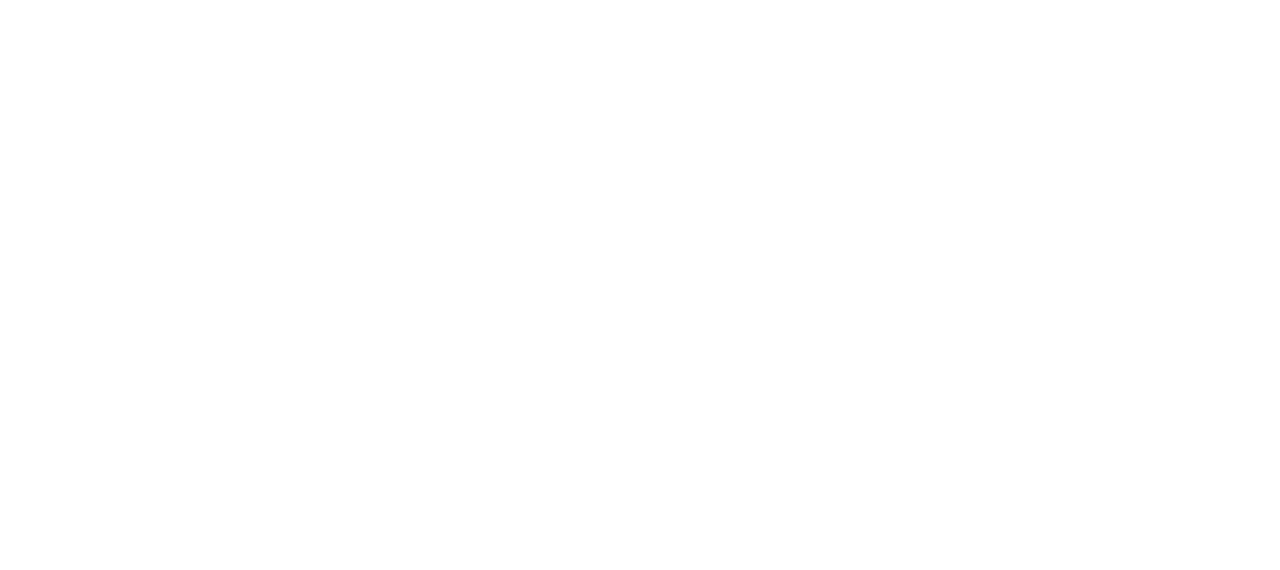
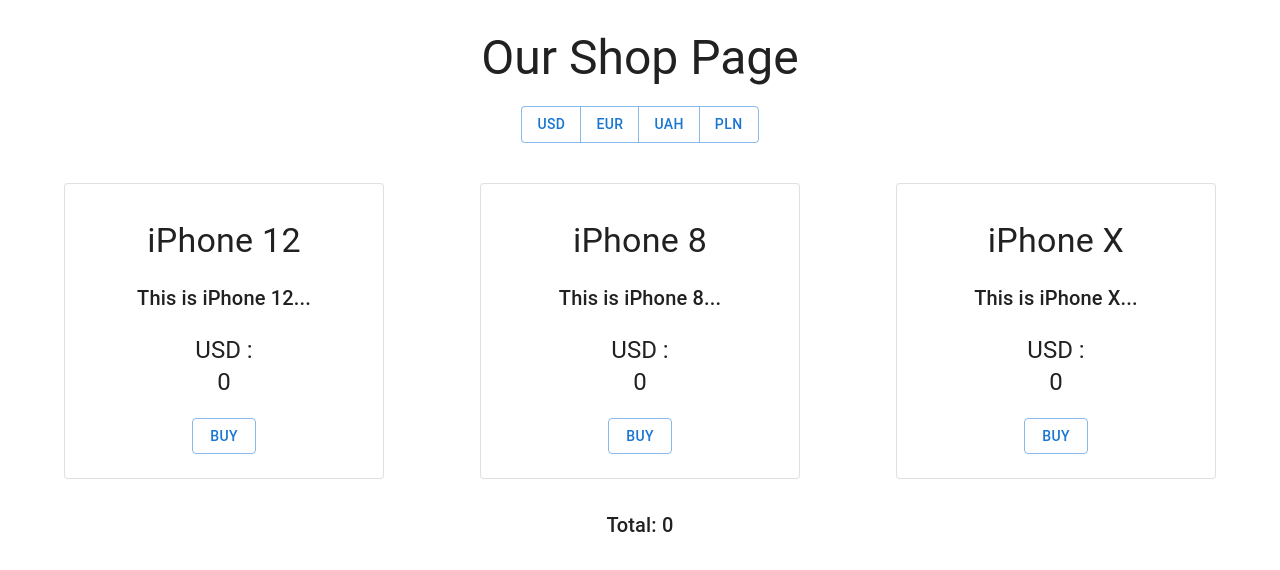
Before and after one commit to YuriiMakoveichuk/My-exam, a React (Create React App) app: page / in a window 1280 px wide. Shown: the top 570 px of the page. Built offline with nearby package versions, Linux system fonts and the light colour scheme.

Commit message:
add app,productlistitem,productlist

```diff
--- a/package.json
+++ b/package.json
@@ -3,6 +3,9 @@
   "version": "0.1.0",
   "private": true,
   "dependencies": {
+    "@emotion/react": "^11.11.1",
+    "@emotion/styled": "^11.11.0",
+    "@mui/material": "^5.13.5",
     "@testing-library/jest-dom": "^5.16.5",
     "@testing-library/react": "^13.4.0",
     "@testing-library/user-event": "^13.5.0",
@@ -13,6 +16,7 @@
     "react": "^18.2.0",
     "react-dom": "^18.2.0",
     "react-scripts": "5.0.1",
+    "sass": "^1.63.6",
     "typescript": "^4.9.5",
     "web-vitals": "^2.1.4"
   },
--- /dev/null
+++ b/src/Container/App/App.tsx
@@ -0,0 +1,48 @@
+import { Container } from '@mui/material'
+import ProductList from 'Container/Product/ProductList'
+import { count } from 'node:console'
+
+import { useState } from 'react'
+
+type playIn = {
+    count: number
+}
+type catrData = {
+    totalPrice: number
+}
+
+const App = () => {
+    const [playIn, setPlayIn] = useState<playIn>({
+        count: 0,
+    })
+
+    const changeCurrency = (price: number) => {
+        setPlayIn((prevState) => ({
+            count: prevState.count + price * 1.2,
+        }))
+    }
+    const [catrData, setCartData] = useState<catrData>({
+        totalPrice: 0,
+    })
+
+    const addProductToCart = (count: number) => {
+        setCartData((prevState) => ({
+            totalPrice: prevState.totalPrice + count,
+        }))
+    }
+
+    return (
+        <>
+            <Container>
+                <ProductList
+                    catrData={catrData}
+                    addProductToCart={addProductToCart}
+                    playIn={playIn}
+                    changeCurrency={changeCurrency}
+                />
+            </Container>
+        </>
+    )
+}
+
+export default App
--- /dev/null
+++ b/src/Container/Product/ProductList.tsx
@@ -0,0 +1,90 @@
+import ProductListItem from './ProductListItem'
+import productsArray from 'utils/productsArray'
+import { Button, ButtonGroup, Grid, Typography } from '@mui/material'
+import { useState } from 'react'
+import { count } from 'console'
+
+type Props = {
+    catrData: {
+        totalPrice: number
+    }
+    addProductToCart: (price: number) => void
+
+    playIn: {
+        count: number
+    }
+    changeCurrency: (price: number) => void
+}
+
+const ProductList = ({
+    catrData,
+    addProductToCart,
+    playIn,
+    changeCurrency,
+}: Props) => {
+    const [currency, setCurrency] = useState<string>('USD')
+
+    const changeCurrencyPln = () => {
+        setCurrency((prevState) => (prevState === 'USD' ? 'PLN' : 'PLN'))
+    }
+    const changeCurrencyUsd = () => {
+        setCurrency((prevState) => (prevState === 'PLN' ? 'USD' : 'USD'))
+    }
+    const changeCurrencyEur = () => {
+        setCurrency((prevState) => (prevState === 'PLN' ? 'EUR' : 'EUR'))
+    }
+    const changeCurrencyUah = () => {
+        setCurrency((prevState) => (prevState === 'PLN' ? 'UAH' : 'UAH'))
+    }
+    return (
+        <>
+            <Typography
+                variant="h3"
+                component="div"
+                align="center"
+                margin="30px 0 20px"
+            >
+                Our Shop Page
+            </Typography>
+            <Typography align="center" margin="0 0 40px">
+                <ButtonGroup
+                    variant="outlined"
+                    aria-label="outlined button group"
+                >
+                    <Button
+                        // onClick={() => changeCurrency(760)}
+                        onClick={() => changeCurrencyUsd()}
+                    >
+                        USD
+                    </Button>
+
+                    <Button onClick={() => changeCurrencyEur()}>EUR</Button>
+                    <Button onClick={() => changeCurrencyUah()}>UAH</Button>
+                    <Button onClick={() => changeCurrencyPln()}>PLN</Button>
+                </ButtonGroup>
+            </Typography>
+
+            <Grid container spacing={12}>
+                {productsArray.map(({ id, title, description, price }) => (
+                    <Grid item md={4}>
+                        <ProductListItem
+                            id={id}
+                            title={title}
+                            description={description}
+                            price={price}
+                            addProductToCart={addProductToCart}
+                            changeCurrency={changeCurrency}
+                            playIn={playIn}
+                            currency={currency}
+                        />
+                    </Grid>
+                ))}
+            </Grid>
+            <Typography variant="h6" align="center" margin="30px 0 0">
+                Total: {catrData.totalPrice}
+            </Typography>
+        </>
+    )
+}
+
+export default ProductList
--- /dev/null
+++ b/src/Container/Product/ProductListItem.tsx
@@ -0,0 +1,69 @@
+import { Button, CardContent, Typography } from '@mui/material'
+import Card from '@mui/material/Card'
+import { count } from 'console'
+
+type Props = {
+    id: number
+    title: string
+    description: string
+    price: number
+    addProductToCart: (price: number) => void
+    changeCurrency: (price: number) => void
+    playIn: {
+        count: number
+    }
+    currency: string
+}
+
+const ProductListItem = ({
+    id,
+    title,
+    description,
+    price,
+    addProductToCart,
+    playIn,
+    currency,
+}: Props) => {
+    return (
+        <>
+            <Card variant="outlined">
+                <CardContent>
+                    <Typography
+                        variant="h4"
+                        component="div"
+                        align="center"
+                        margin="20px 0 20px"
+                    >
+                        {title}
+                    </Typography>
+                    <Typography
+                        variant="h6"
+                        component="div"
+                        align="center"
+                        margin="0 0 20px"
+                    >
+                        {description}
+                    </Typography>
+                    <Typography
+                        variant="h5"
+                        component="div"
+                        align="center"
+                        margin="0 0 20px"
+                    >
+                        {currency} : <div> {playIn.count}</div>
+                    </Typography>
+                    <Typography align="center">
+                        <Button
+                            variant="outlined"
+                            onClick={() => addProductToCart(price)}
+                        >
+                            Buy
+                        </Button>
+                    </Typography>
+                </CardContent>
+            </Card>
+        </>
+    )
+}
+
+export default ProductListItem
--- a/src/index.tsx
+++ b/src/index.tsx
@@ -1,6 +1,13 @@
+import App from 'Container/App/App'
 import React from 'react'
 import ReactDOM from 'react-dom/client'
+import CssBaseline from '@mui/material/CssBaseline'
 
 const root = ReactDOM.createRoot(document.getElementById('root') as HTMLElement)
 
-root.render(<React.StrictMode></React.StrictMode>)
+root.render(
+    <React.StrictMode>
+        <CssBaseline />
+        <App />
+    </React.StrictMode>
+)
--- /dev/null
+++ b/src/utils/productsArray.ts
@@ -0,0 +1,29 @@
+export type Product = {
+    id: number
+    title: string
+    description: string
+    price: number
+}
+
+const productsArray: Product[] = [
+    {
+        id: 1,
+        title: 'iPhone 12',
+        description: 'This is iPhone 12...',
+        price: 750,
+    },
+    {
+        id: 2,
+        title: 'iPhone 8',
+        description: 'This is iPhone 8...',
+        price: 850,
+    },
+    {
+        id: 3,
+        title: 'iPhone X',
+        description: 'This is iPhone X...',
+        price: 1250,
+    },
+]
+
+export default productsArray
--- a/tsconfig.json
+++ b/tsconfig.json
@@ -1,5 +1,6 @@
 {
   "compilerOptions": {
+    "baseUrl": "src",
     "target": "es5",
     "lib": [
       "dom",
```
Also changed, not shown: 1 other file (tests, documents, lock files or other folders).
